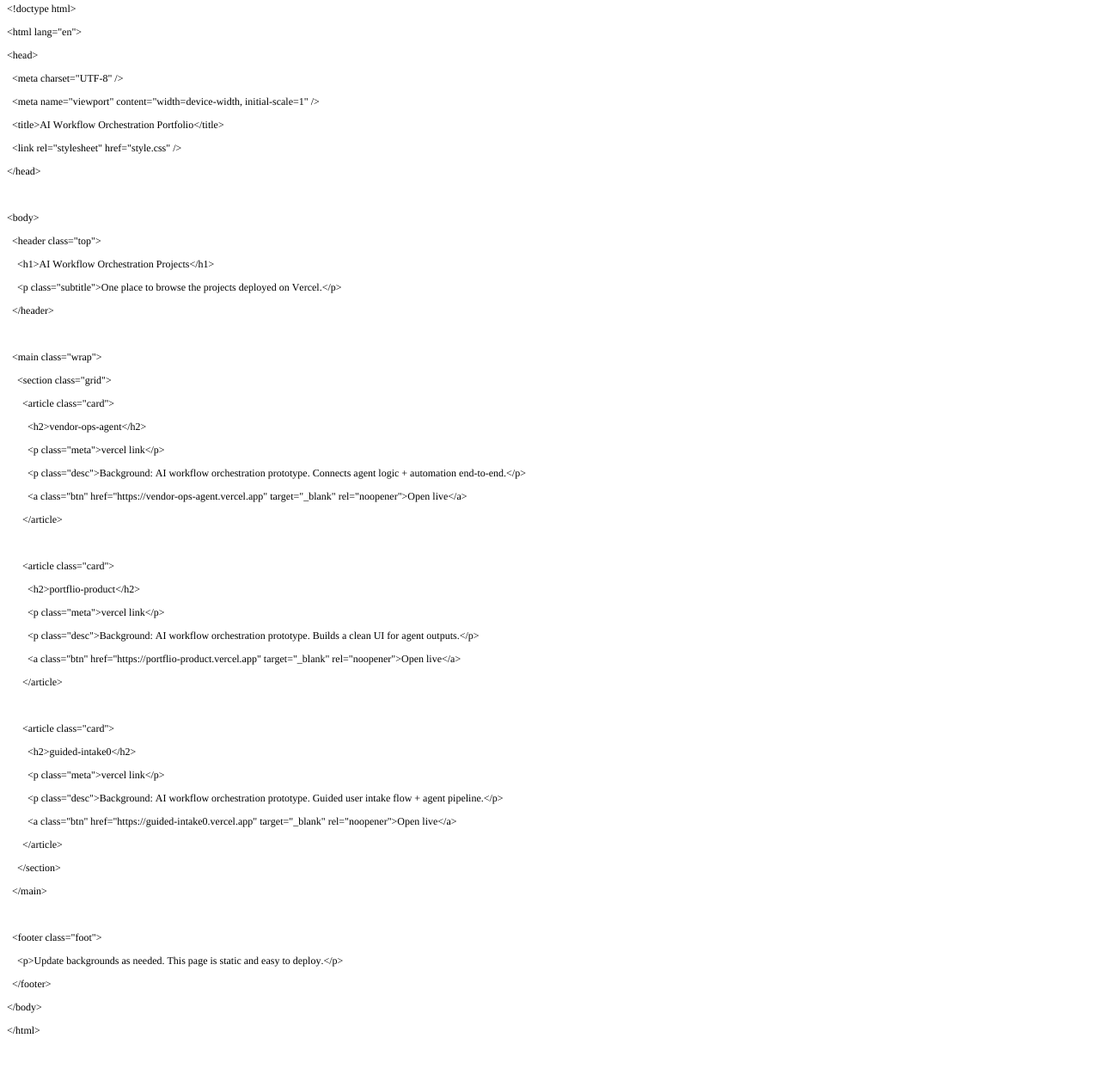
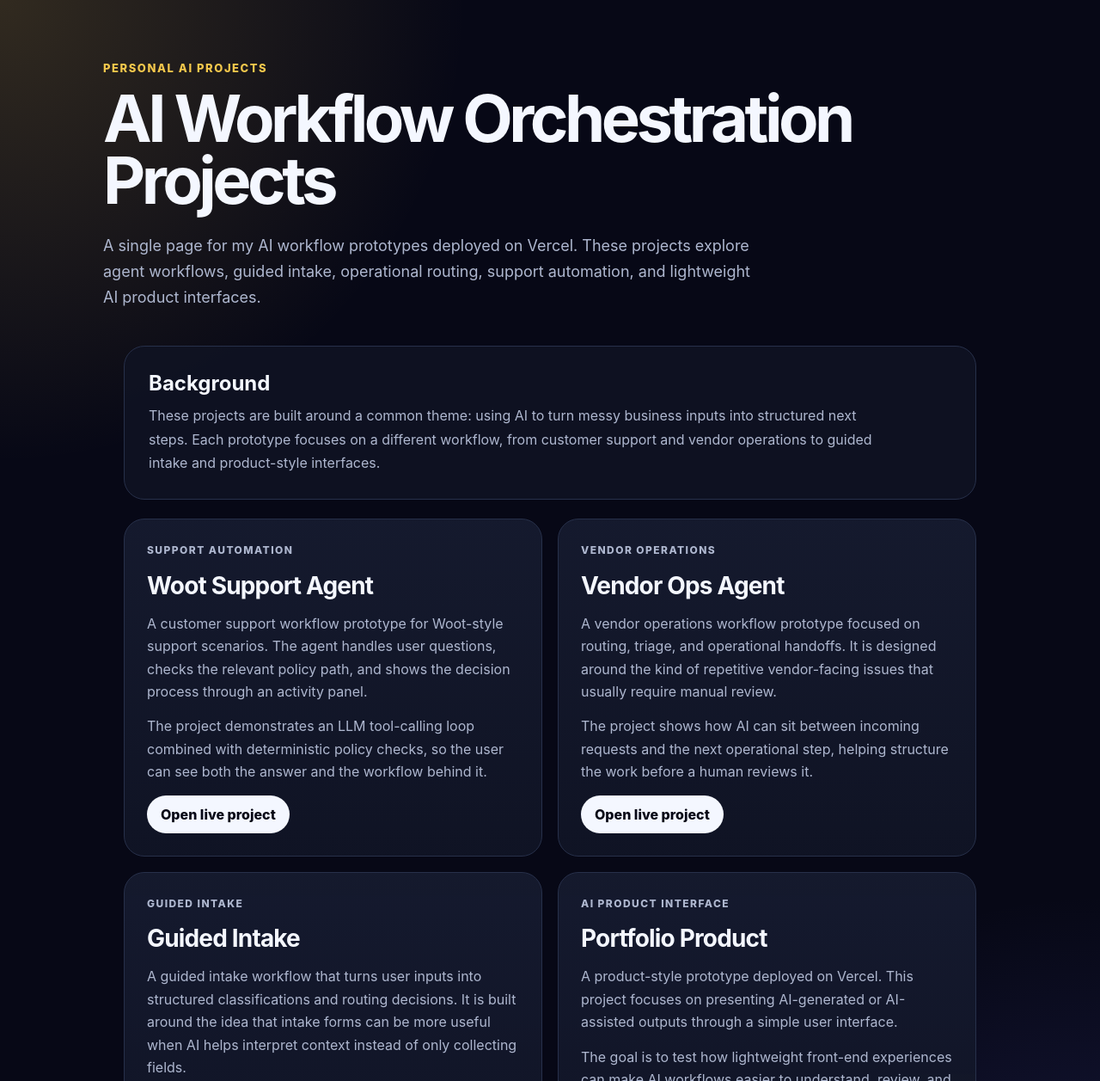
Before and after one commit to nickblaze-4994/master, a website: page index.html in a window 1280 px wide. Shown: the part 5-1262 px from the top of the page at 86% size. Before the commit the page ends 1223 px from the top, so only its background shows below. Drawn offline with Linux system fonts and the light colour scheme.

Commit message:
Add files via upload

```diff
--- a/index.html
+++ b/index.html
@@ -1,63 +1,89 @@
-<!DOCTYPE html PUBLIC "-//W3C//DTD HTML 4.01//EN" "http://www.w3.org/TR/html4/strict.dtd">
-<html>
+<!doctype html>
+<html lang="en">
 <head>
-  <meta http-equiv="Content-Type" content="text/html; charset=utf-8">
-  <meta http-equiv="Content-Style-Type" content="text/css">
-  <title></title>
-  <meta name="Description" content="Personal AI workflow orchestration projects deployed on Vercel.">
-  <meta name="Generator" content="Cocoa HTML Writer">
-  <meta name="CocoaVersion" content="2685.6">
-  <style type="text/css">
-    p.p1 {margin: 0.0px 0.0px 12.0px 0.0px; font: 12.0px Times; -webkit-text-stroke: #000000}
-    p.p2 {margin: 0.0px 0.0px 12.0px 0.0px; font: 12.0px Times; -webkit-text-stroke: #000000; min-height: 14.0px}
-    span.s1 {font-kerning: none}
-  </style>
+  <meta charset="UTF-8" />
+  <meta name="viewport" content="width=device-width, initial-scale=1" />
+  <title>AI Workflow Orchestration Projects</title>
+  <link rel="stylesheet" href="style.css" />
 </head>
+
 <body>
-<p class="p1"><span class="s1">&lt;!doctype html&gt;</span></p>
-<p class="p1"><span class="s1">&lt;html lang="en"&gt;</span></p>
-<p class="p1"><span class="s1">&lt;head&gt;</span></p>
-<p class="p1"><span class="s1"><span class="Apple-converted-space">  </span>&lt;meta charset="UTF-8" /&gt;</span></p>
-<p class="p1"><span class="s1"><span class="Apple-converted-space">  </span>&lt;meta name="viewport" content="width=device-width, initial-scale=1" /&gt;</span></p>
-<p class="p1"><span class="s1"><span class="Apple-converted-space">  </span>&lt;title&gt;AI Workflow Orchestration Portfolio&lt;/title&gt;</span></p>
-<p class="p1"><span class="s1"><span class="Apple-converted-space">  </span>&lt;link rel="stylesheet" href="style.css" /&gt;</span></p>
-<p class="p1"><span class="s1">&lt;/head&gt;</span></p>
-<p class="p2"><span class="s1"></span><br></p>
-<p class="p1"><span class="s1">&lt;body&gt;</span></p>
-<p class="p1"><span class="s1"><span class="Apple-converted-space">  </span>&lt;header class="top"&gt;</span></p>
-<p class="p1"><span class="s1"><span class="Apple-converted-space">    </span>&lt;h1&gt;AI Workflow Orchestration Projects&lt;/h1&gt;</span></p>
-<p class="p1"><span class="s1"><span class="Apple-converted-space">    </span>&lt;p class="subtitle"&gt;One place to browse the projects deployed on Vercel.&lt;/p&gt;</span></p>
-<p class="p1"><span class="s1"><span class="Apple-converted-space">  </span>&lt;/header&gt;</span></p>
-<p class="p2"><span class="s1"></span><br></p>
-<p class="p1"><span class="s1"><span class="Apple-converted-space">  </span>&lt;main class="wrap"&gt;</span></p>
-<p class="p1"><span class="s1"><span class="Apple-converted-space">    </span>&lt;section class="grid"&gt;</span></p>
-<p class="p1"><span class="s1"><span class="Apple-converted-space">      </span>&lt;article class="card"&gt;</span></p>
-<p class="p1"><span class="s1"><span class="Apple-converted-space">        </span>&lt;h2&gt;vendor-ops-agent&lt;/h2&gt;</span></p>
-<p class="p1"><span class="s1"><span class="Apple-converted-space">        </span>&lt;p class="meta"&gt;vercel link&lt;/p&gt;</span></p>
-<p class="p1"><span class="s1"><span class="Apple-converted-space">        </span>&lt;p class="desc"&gt;Background: AI workflow orchestration prototype. Connects agent logic + automation end-to-end.&lt;/p&gt;</span></p>
-<p class="p1"><span class="s1"><span class="Apple-converted-space">        </span>&lt;a class="btn" href="https://vendor-ops-agent.vercel.app" target="_blank" rel="noopener"&gt;Open live&lt;/a&gt;</span></p>
-<p class="p1"><span class="s1"><span class="Apple-converted-space">      </span>&lt;/article&gt;</span></p>
-<p class="p2"><span class="s1"></span><br></p>
-<p class="p1"><span class="s1"><span class="Apple-converted-space">      </span>&lt;article class="card"&gt;</span></p>
-<p class="p1"><span class="s1"><span class="Apple-converted-space">        </span>&lt;h2&gt;portflio-product&lt;/h2&gt;</span></p>
-<p class="p1"><span class="s1"><span class="Apple-converted-space">        </span>&lt;p class="meta"&gt;vercel link&lt;/p&gt;</span></p>
-<p class="p1"><span class="s1"><span class="Apple-converted-space">        </span>&lt;p class="desc"&gt;Background: AI workflow orchestration prototype. Builds a clean UI for agent outputs.&lt;/p&gt;</span></p>
-<p class="p1"><span class="s1"><span class="Apple-converted-space">        </span>&lt;a class="btn" href="https://portflio-product.vercel.app" target="_blank" rel="noopener"&gt;Open live&lt;/a&gt;</span></p>
-<p class="p1"><span class="s1"><span class="Apple-converted-space">      </span>&lt;/article&gt;</span></p>
-<p class="p2"><span class="s1"></span><br></p>
-<p class="p1"><span class="s1"><span class="Apple-converted-space">      </span>&lt;article class="card"&gt;</span></p>
-<p class="p1"><span class="s1"><span class="Apple-converted-space">        </span>&lt;h2&gt;guided-intake0&lt;/h2&gt;</span></p>
-<p class="p1"><span class="s1"><span class="Apple-converted-space">        </span>&lt;p class="meta"&gt;vercel link&lt;/p&gt;</span></p>
-<p class="p1"><span class="s1"><span class="Apple-converted-space">        </span>&lt;p class="desc"&gt;Background: AI workflow orchestration prototype. Guided user intake flow + agent pipeline.&lt;/p&gt;</span></p>
-<p class="p1"><span class="s1"><span class="Apple-converted-space">        </span>&lt;a class="btn" href="https://guided-intake0.vercel.app" target="_blank" rel="noopener"&gt;Open live&lt;/a&gt;</span></p>
-<p class="p1"><span class="s1"><span class="Apple-converted-space">      </span>&lt;/article&gt;</span></p>
-<p class="p1"><span class="s1"><span class="Apple-converted-space">    </span>&lt;/section&gt;</span></p>
-<p class="p1"><span class="s1"><span class="Apple-converted-space">  </span>&lt;/main&gt;</span></p>
-<p class="p2"><span class="s1"></span><br></p>
-<p class="p1"><span class="s1"><span class="Apple-converted-space">  </span>&lt;footer class="foot"&gt;</span></p>
-<p class="p1"><span class="s1"><span class="Apple-converted-space">    </span>&lt;p&gt;Update backgrounds as needed. This page is static and easy to deploy.&lt;/p&gt;</span></p>
-<p class="p1"><span class="s1"><span class="Apple-converted-space">  </span>&lt;/footer&gt;</span></p>
-<p class="p1"><span class="s1">&lt;/body&gt;</span></p>
-<p class="p1"><span class="s1">&lt;/html&gt;</span></p>
+  <header class="hero">
+    <div class="hero-inner">
+      <p class="label">Personal AI Projects</p>
+      <h1>AI Workflow Orchestration Projects</h1>
+      <p class="subtitle">
+        A single page for my AI workflow prototypes deployed on Vercel. These projects explore agent workflows,
+        guided intake, operational routing, support automation, and lightweight AI product interfaces.
+      </p>
+    </div>
+  </header>
+
+  <main class="wrap">
+    <section class="intro">
+      <h2>Background</h2>
+      <p>
+        These projects are built around a common theme: using AI to turn messy business inputs into structured next steps.
+        Each prototype focuses on a different workflow, from customer support and vendor operations to guided intake and product-style interfaces.
+      </p>
+    </section>
+
+    <section class="projects">
+      <article class="card">
+        <p class="type">Support Automation</p>
+        <h2>Woot Support Agent</h2>
+        <p>
+          A customer support workflow prototype for Woot-style support scenarios. The agent handles user questions,
+          checks the relevant policy path, and shows the decision process through an activity panel.
+        </p>
+        <p>
+          The project demonstrates an LLM tool-calling loop combined with deterministic policy checks, so the user can see both the answer and the workflow behind it.
+        </p>
+        <a href="https://woot-support-agent.vercel.app/" target="_blank" rel="noopener">Open live project</a>
+      </article>
+
+      <article class="card">
+        <p class="type">Vendor Operations</p>
+        <h2>Vendor Ops Agent</h2>
+        <p>
+          A vendor operations workflow prototype focused on routing, triage, and operational handoffs.
+          It is designed around the kind of repetitive vendor-facing issues that usually require manual review.
+        </p>
+        <p>
+          The project shows how AI can sit between incoming requests and the next operational step, helping structure the work before a human reviews it.
+        </p>
+        <a href="https://vendor-ops-agent.vercel.app/" target="_blank" rel="noopener">Open live project</a>
+      </article>
+
+      <article class="card">
+        <p class="type">Guided Intake</p>
+        <h2>Guided Intake</h2>
+        <p>
+          A guided intake workflow that turns user inputs into structured classifications and routing decisions.
+          It is built around the idea that intake forms can be more useful when AI helps interpret context instead of only collecting fields.
+        </p>
+        <p>
+          The project demonstrates how a queue of intake items can be processed, classified, and routed in a clear interface.
+        </p>
+        <a href="https://guided-intake0.vercel.app/" target="_blank" rel="noopener">Open live project</a>
+      </article>
+
+      <article class="card">
+        <p class="type">AI Product Interface</p>
+        <h2>Portfolio Product</h2>
+        <p>
+          A product-style prototype deployed on Vercel. This project focuses on presenting AI-generated or AI-assisted outputs through a simple user interface.
+        </p>
+        <p>
+          The goal is to test how lightweight front-end experiences can make AI workflows easier to understand, review, and share.
+        </p>
+        <a href="https://portflio-product.vercel.app/" target="_blank" rel="noopener">Open live project</a>
+      </article>
+    </section>
+  </main>
+
+  <footer>
+    <p>Built as a personal portfolio of AI workflow orchestration prototypes deployed on Vercel.</p>
+  </footer>
 </body>
 </html>
--- a/style.css
+++ b/style.css
@@ -1,88 +1,159 @@
-:root{
-  --bg0:#070A12;
-  --bg1:#0B1022;
-  --card:#0F1634cc;
-  --text:#EAF0FF;
-  --muted:#A9B1D6;
-  --line:#1B2550;
-  --btn:#4F6BFF;
+:root {
+  --bg: #070816;
+  --panel: #101425;
+  --panel2: #151a2e;
+  --text: #f4f7ff;
+  --muted: #aeb7cf;
+  --line: #27304a;
+  --accent: #f5c84c;
 }
 
-*{box-sizing:border-box}
-html,body{height:100%}
-body{
-  margin:0;
-  font-family: system-ui, -apple-system, Segoe UI, Roboto, Helvetica, Arial, sans-serif;
-  background:
-    radial-gradient(1200px 600px at 75% 0%, rgba(79,107,255,.35), transparent 60%),
-    radial-gradient(900px 500px at 0% 100%, rgba(255,88,170,.25), transparent 55%),
-    linear-gradient(to bottom, var(--bg0), var(--bg1));
-  color:var(--text);
+* {
+  box-sizing: border-box;
 }
 
-.top{
-  padding:28px 18px 6px 18px;
-  text-align:center;
-}
-.top h1{
-  margin:0 0 10px 0;
-  letter-spacing:.3px;
-  font-size:28px;
-}
-.subtitle{
-  margin:0;
-  color:var(--muted);
-  font-size:14px;
+body {
+  margin: 0;
+  font-family: Inter, ui-sans-serif, system-ui, -apple-system, BlinkMacSystemFont, "Segoe UI", sans-serif;
+  background:
+    radial-gradient(circle at top left, rgba(245, 200, 76, 0.18), transparent 34rem),
+    radial-gradient(circle at bottom right, rgba(99, 102, 241, 0.2), transparent 34rem),
+    var(--bg);
+  color: var(--text);
 }
 
-.wrap{max-width:980px;margin:0 auto;padding:24px 18px 40px 18px}
-
-.grid{
-  display:grid;
-  grid-template-columns: repeat(auto-fit, minmax(260px, 1fr));
-  gap:16px;
-  margin-top:14px;
+.hero {
+  padding: 76px 24px 42px;
 }
 
-.card{
-  padding:16px;
-  border-radius:14px;
+.hero-inner {
+  max-width: 1040px;
+  margin: 0 auto;
+}
+
+.label {
+  margin: 0 0 14px;
+  color: var(--accent);
+  text-transform: uppercase;
+  letter-spacing: 0.12em;
+  font-size: 13px;
+  font-weight: 800;
+}
+
+h1 {
+  max-width: 900px;
+  margin: 0;
+  font-size: clamp(42px, 7vw, 76px);
+  line-height: 0.95;
+  letter-spacing: -0.06em;
+}
+
+.subtitle {
+  max-width: 760px;
+  margin: 26px 0 0;
+  color: var(--muted);
+  font-size: 18px;
+  line-height: 1.65;
+}
+
+.wrap {
+  max-width: 1040px;
+  margin: 0 auto;
+  padding: 0 24px 56px;
+}
+
+.intro {
   border: 1px solid var(--line);
-  background: linear-gradient(to bottom, rgba(255,255,255,.06), rgba(255,255,255,.02));
-  box-shadow: 0 10px 30px rgba(0,0,0,.30);
+  background: rgba(16, 20, 37, 0.78);
+  border-radius: 24px;
+  padding: 28px;
+  margin-bottom: 22px;
 }
-.card h2{
-  margin:0 0 6px 0;
-  font-size:18px;
+
+.intro h2 {
+  margin: 0 0 10px;
+  font-size: 24px;
 }
-.meta{
-  margin:0 0 10px 0;
-  color:var(--muted);
-  font-size:13px;
+
+.intro p {
+  max-width: 860px;
+  color: var(--muted);
+  line-height: 1.7;
+  margin: 0;
 }
-.desc{
-  margin:0 0 14px 0;
-  line-height:1.5;
-  color:var(--text);
-  opacity:.95;
-  font-size:14px;
+
+.projects {
+  display: grid;
+  grid-template-columns: repeat(2, minmax(0, 1fr));
+  gap: 18px;
 }
-.btn{
-  display:inline-block;
-  padding:10px 12px;
-  border-radius:10px;
-  background:var(--btn);
-  color:white;
-  text-decoration:none;
-  font-weight:600;
-  font-size:13px;
+
+.card {
+  min-height: 360px;
+  border: 1px solid var(--line);
+  background: linear-gradient(180deg, rgba(21, 26, 46, 0.98), rgba(16, 20, 37, 0.95));
+  border-radius: 24px;
+  padding: 26px;
+  display: flex;
+  flex-direction: column;
 }
-.btn:hover{filter:brightness(1.05)}
 
-.foot{
-  padding:14px 18px 28px 18px;
-  text-align:center;
-  color:var(--muted);
-  font-size:13px;
-  border-top:1px solid rgba(255,255,255,.06);
+.type {
+  margin: 0 0 12px;
+  color: var(--accent);
+  font-size: 12px;
+  font-weight: 800;
+  text-transform: uppercase;
+  letter-spacing: 0.12em;
 }
+
+.card h2 {
+  margin: 0 0 14px;
+  font-size: 28px;
+  letter-spacing: -0.03em;
+}
+
+.card p {
+  margin: 0 0 14px;
+  color: var(--muted);
+  line-height: 1.65;
+}
+
+.card a {
+  margin-top: auto;
+  display: inline-flex;
+  width: fit-content;
+  align-items: center;
+  justify-content: center;
+  padding: 12px 16px;
+  border-radius: 999px;
+  background: var(--text);
+  color: var(--bg);
+  text-decoration: none;
+  font-weight: 800;
+}
+
+.card a:hover {
+  transform: translateY(-1px);
+}
+
+footer {
+  max-width: 1040px;
+  margin: 0 auto;
+  padding: 0 24px 44px;
+  color: var(--muted);
+}
+
+@media (max-width: 760px) {
+  .hero {
+    padding-top: 52px;
+  }
+
+  .projects {
+    grid-template-columns: 1fr;
+  }
+
+  .card {
+    min-height: auto;
+  }
+}
```
Also changed, not shown: README.md.
